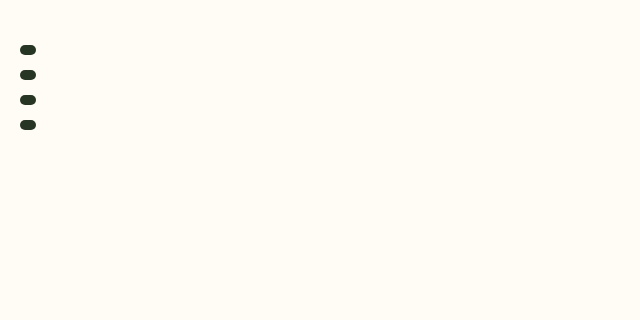
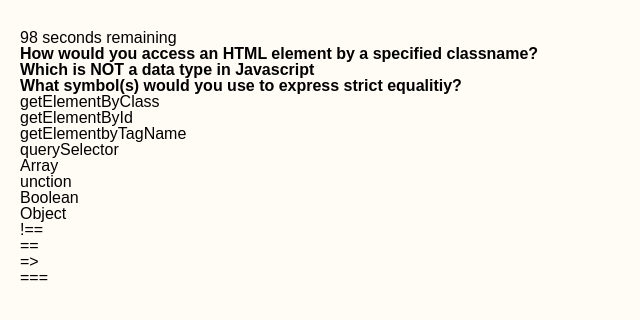
Before and after one commit to allisonnault/Code-Quiz-04, a plain HTML site: page index.html in a window 1280 px wide. Both pictures are taken after a click on the button "Start Quiz". Shown: the whole page, without its empty margins (0-640 px from the left). Drawn offline with Linux system fonts and the light colour scheme.

Commit message:
modified javascript

```diff
--- a/assets/script.js
+++ b/assets/script.js
@@ -1,36 +1,24 @@
 var card1 = document.querySelector(".start");
 var card2 = document.querySelector(".question");
+var Question = document.querySelector("#question");
+var timerSpan = document.querySelector("#timer");
+var choiceList = document.querySelector("#choices");
+var startQuiz = document.querySelector("#start");
 
-var Questions = [
-    {question: "How would you access an HTML element by a specified classname?",
-    choices:{
-        A: "A. getElementByClass",
-        B: "B. getElementById",
-        C: "C. getElementbyTagName",
-        D: "D. querySelector",
-    }},
-    {question: "Which is NOT a data type in Javascript",
-    choices:{
-        A: "A. Array",
-        B: "B. Function",
-        C: "C. Boolean",
-        D: "D. Object",
-    }},
-    {question: "What symbol(s) would you use to express strict equalitiy?",
-    choices:{
-        A: "A. !== ",
-        B: "B. == ",
-        C: "C. => ",
-        D: "D. === ",
-    }}
-   ]
+var quizQuestions = ["How would you access an HTML element by a specified classname?", "Which is NOT a data type in Javascript", "What symbol(s) would you use to express strict equalitiy?"];
+
+var choice1 = ["getElementByClass", "getElementById", "getElementbyTagName", "querySelector"];
+var choice2 = ["Array", "unction", "Boolean", "Object"];
+var choice3 = [" !== ", " == ", " => ", " === "];
+
+var quizChoices = [choice1, choice2, choice3];
+
 
 // when the page loads, only card 1 will be visible
 function loadQuiz() {
     card1.setAttribute("class", "visible");
 }
 
-var startQuiz = document.querySelector("#start");
 // add event listener to start quiz
 startQuiz.addEventListener("click", function () {
     if (startQuiz) {
@@ -41,18 +29,17 @@ startQuiz.addEventListener("click", function () {
         card1.setAttribute("class", "card");
         card2.setAttribute("class", "visible");
 
-// create a for loop to load in questions and choices
-
+        populateQuiz();
     }
 })
 
-var secondsLeft = 300;
+var secondsLeft = 100;
 
 function setTime() {
     // Sets interval in variable
     var timerInterval = setInterval(function () {
         secondsLeft--;
-        console.log(secondsLeft);
+        timerSpan.textContent = secondsLeft;
 
         if (secondsLeft === 0) {
             // Stops execution of action at set interval
@@ -63,3 +50,23 @@ function setTime() {
         }
     }, 1000);
 }
+
+function populateQuiz() {
+    // questions
+    for (let i = 0; i < quizQuestions.length; i++) {
+        var currentQuestion = quizQuestions[i];
+
+        var h1 = document.createElement("h1");
+        h1.textContent = currentQuestion;
+        Question.appendChild(h1);
+    }
+    // choices
+    for (let i = 0; i < quizChoices.length; i++) {
+        var currentChoices = quizChoices[i];
+        currentChoices.forEach((item) => {
+            let li = document.createElement("li");
+            li.textContent = item;
+            choiceList.appendChild(li);
+        });
+    }
+}
--- a/index.html
+++ b/index.html
@@ -10,6 +10,9 @@
 </head>
 
 <body onload="loadQuiz()">
+<header>
+    <span id="timer">100</span> seconds remaining
+</header>
     <div class="card start">
         <header>
             <h1 class="prompt">Coding Quiz Challenge</h1>
@@ -20,14 +23,12 @@
         </div>
     </div>
     <div class="card question">
-        <header>
-            <h1 id="question"></h1>
+        <header id="question">
+
         </header>
-        <section id="choices">
-            <button id="A"></button><br>
-            <button id="B"></button><br>
-            <button id="C"></button><br>
-            <button id="D"></button>
+        <section>
+            <ol id="choices"></ol>
+
         </section>
     </div>
 <script src="./assets/script.js"></script>
```
